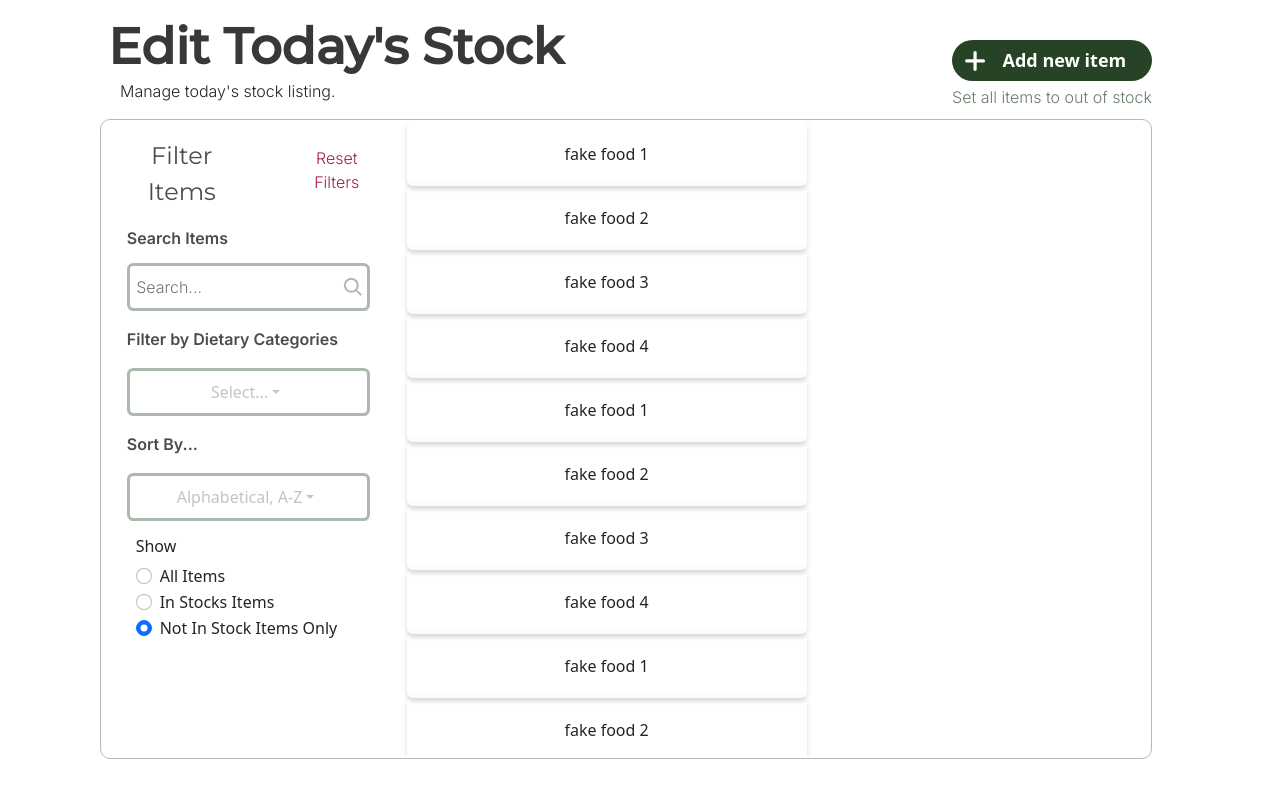
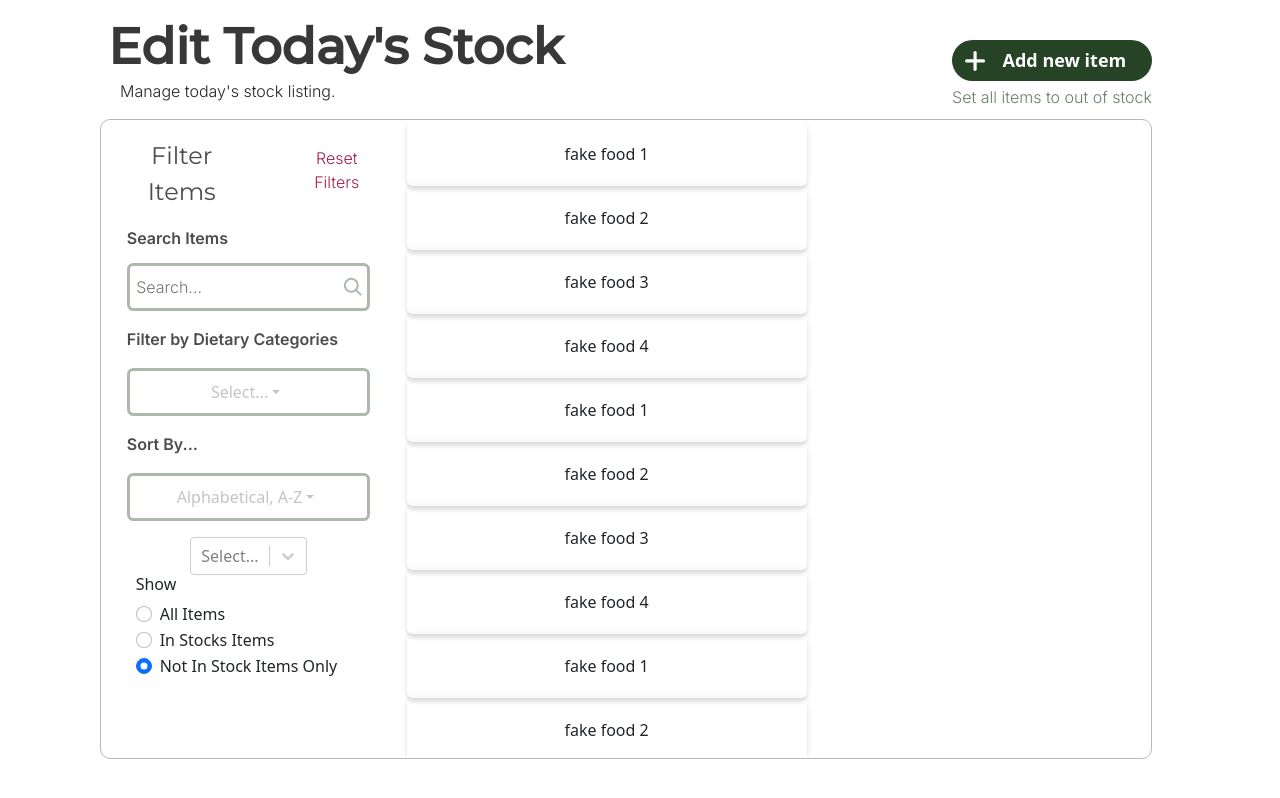
Before and after one commit to codebase-berkeley/berkeley-food-pantry, a React (Create React App) app in the folder client/: page / in a window 1280 px wide. Built offline with nearby package versions, Linux system fonts and the light colour scheme.

Commit message:
isbee helped with the multiselect dropdown

```diff
--- a/client/package.json
+++ b/client/package.json
@@ -16,6 +16,7 @@
     "react-bootstrap": "^2.2.1",
     "react-dom": "^17.0.2",
     "react-scripts": "5.0.0",
+    "react-select": "^5.2.2",
     "rsuite": "^5.6.4",
     "web-vitals": "^2.1.0"
   },
--- a/client/src/stock_listing_user.js
+++ b/client/src/stock_listing_user.js
@@ -7,8 +7,16 @@ import 'rsuite/dist/rsuite.min.css';
 import {Dropdown} from 'react-bootstrap';
 import 'bootstrap/dist/css/bootstrap.min.css';
 import isbesPlusSign from './images/plusSign.svg';
+import Select from 'react-select';
+import makeAnimated from 'react-select/animated';
 
-let arr = ["Meat", "Beverage", "Vegetable"];
+
+const options = [
+    { value: 'chocolate', label: 'Meat' },
+    { value: 'strawberry', label: 'Veggies' },
+    { value: 'vanilla', label: 'Beverages' }
+  ]
+const animatedComponents = makeAnimated();
 
 function StockListingUser() {
     return (
@@ -88,6 +96,17 @@ function StockListingUser() {
                             </Dropdown>
                             </div>
                         </div>
+                        <div>
+                            <Select
+                                closeMenuOnSelect={false}
+                                components={animatedComponents}
+                                // defaultValue={[options[0], options[1]]}
+                                isMulti
+                                options={options}
+
+                            />
+
+                        </div>
 
 
                         {/* Radio button code - ended up just changing the code. nNo clude what it means tho :))) */}
```
Also changed, not shown: 1 other file (tests, documents, lock files or other folders).
